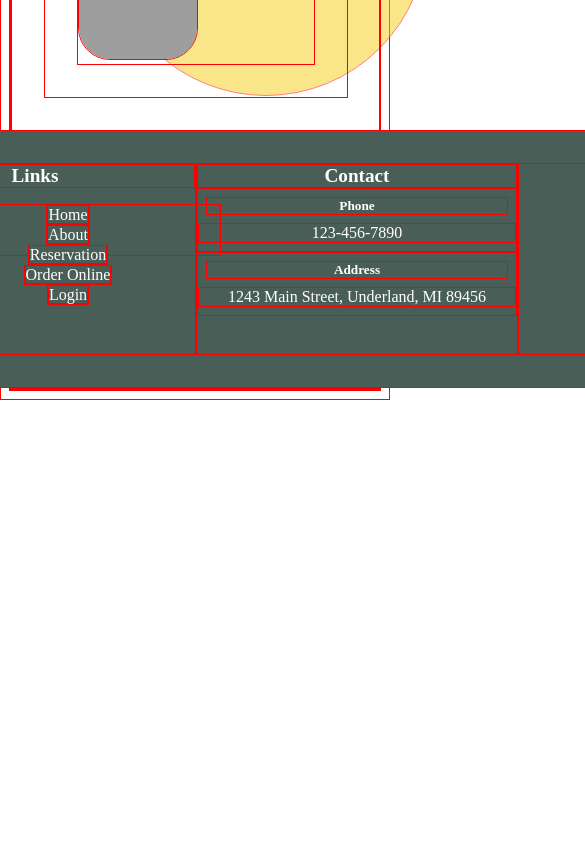
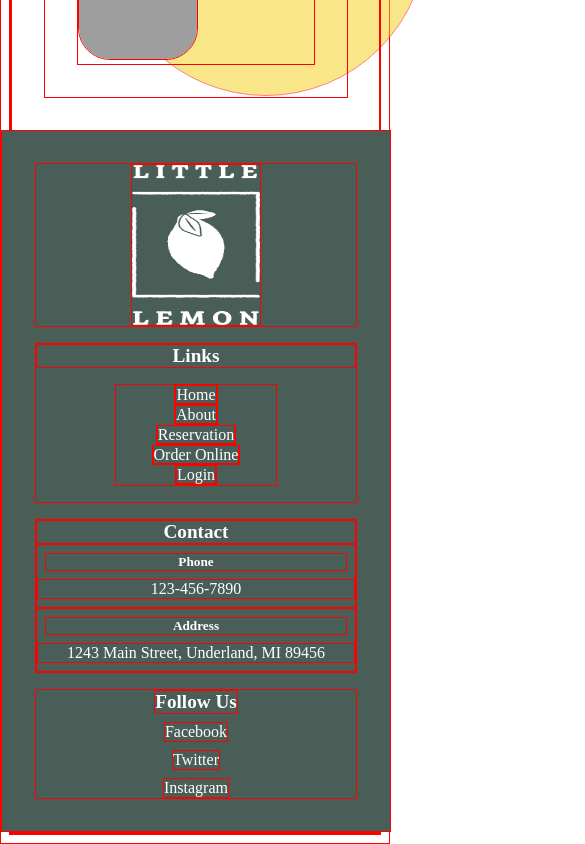
Before and after one commit to Dregon42/Little-Lemon, a React (Vite) app: page / in a window 390 px wide. Shown: the part 4772-5616 px from the top of the page, 585 px wide, since content can reach past the window. Before the commit the page ends 5172 px from the top, so only its background shows below. Built offline with nearby package versions, Linux system fonts and the light colour scheme; grey boxes are pictures that could not be loaded.

Commit message:
responsive footer

```diff
--- a/src/sections/footer/Footer.css
+++ b/src/sections/footer/Footer.css
@@ -1,11 +1,11 @@
 .footer-container {
     height: 12rem;
     display: flex;
-    flex-direction: row;
     justify-content: center;
-    padding: 2rem 1rem;
+    padding: 2rem .6rem;
     background-color: #495E57;
     color: white;
+    width: 100%;
 }
 
 .footer-container > div {
@@ -20,24 +20,27 @@
     margin: 0;
 }
 
-.footer-imageContainer {
+.col-one {
     display: flex;
     justify-content: center;
     align-items: center;
-    margin: auto 0rem;
-    background-color: white;
-    opacity: 60%;
 }
 
-.footer-image {
-    width: 20rem ;
-    height: auto;
-    object-fit: fill;
+.footer-logo {
+    width: 8rem ;
+    height: 10rem;
+
 }
+
 .footer-list {
     list-style: none;
     flex-direction: column;
-    width: 19rem;
+    width: 10rem;
+    height: fit-content;
+    align-self: center;
+    display: flex;
+    align-items: center;
+    padding: 0;
 }
 
 .footer-item a {
@@ -69,3 +72,13 @@
     text-decoration: none;
     color: white;
 }
+
+@media (max-width: 496px) {
+    .footer-container {
+        flex-direction: column;
+        height:fit-content;
+        justify-content: center;
+        align-items: center;
+        gap: 1rem;
+    }
+};
--- a/src/sections/footer/Footer.jsx
+++ b/src/sections/footer/Footer.jsx
@@ -5,9 +5,9 @@ const Footer = () => {
   return (
     <div className='footer-container'>
       <div className='col-one'>
-        <div className='footer-imageContainer'>
-          <img src="src/assets/LL_Logo.jpg" alt="" className='footer-image' />
-        </div>
+
+          <img src="src/assets/logo-white.png" alt="" className='footer-logo' />
+
       </div>
       <div className='col-two'>
         <h4>Links</h4>
```
